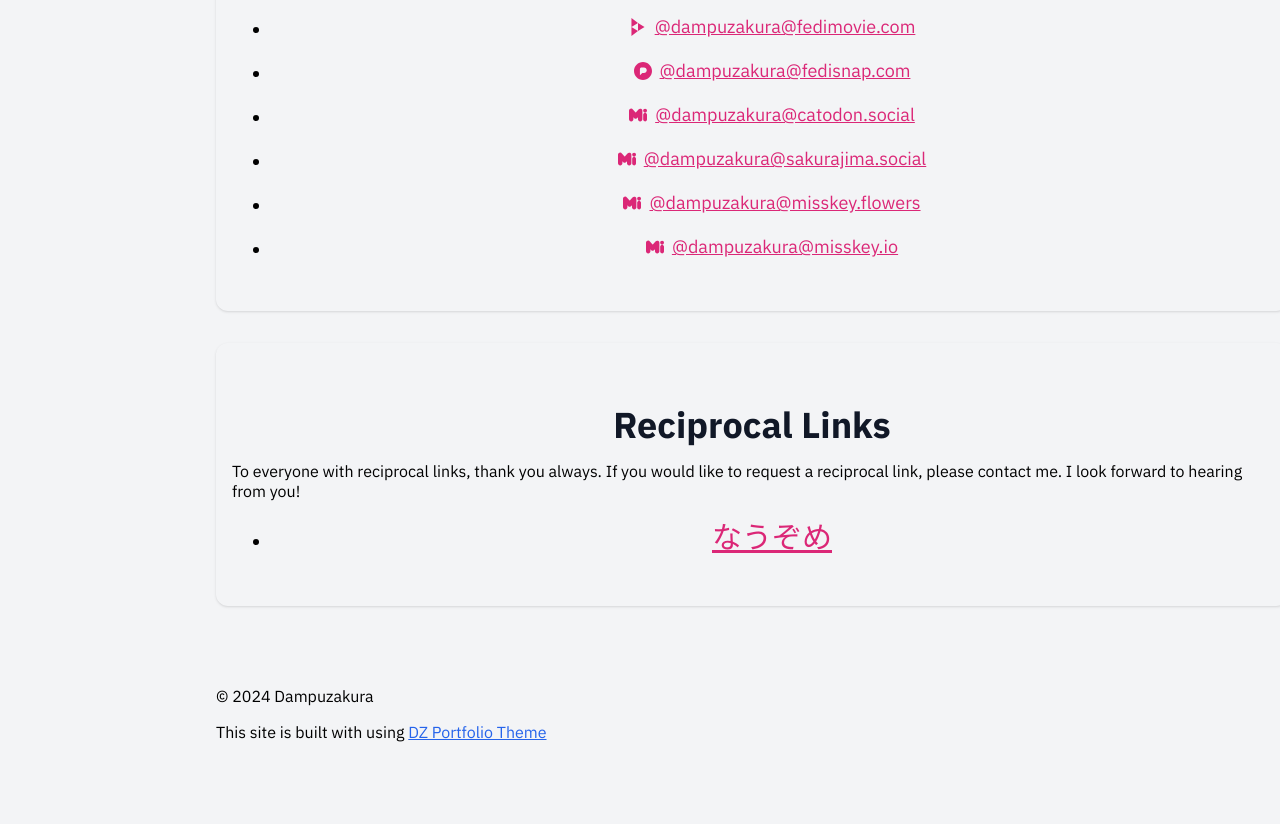
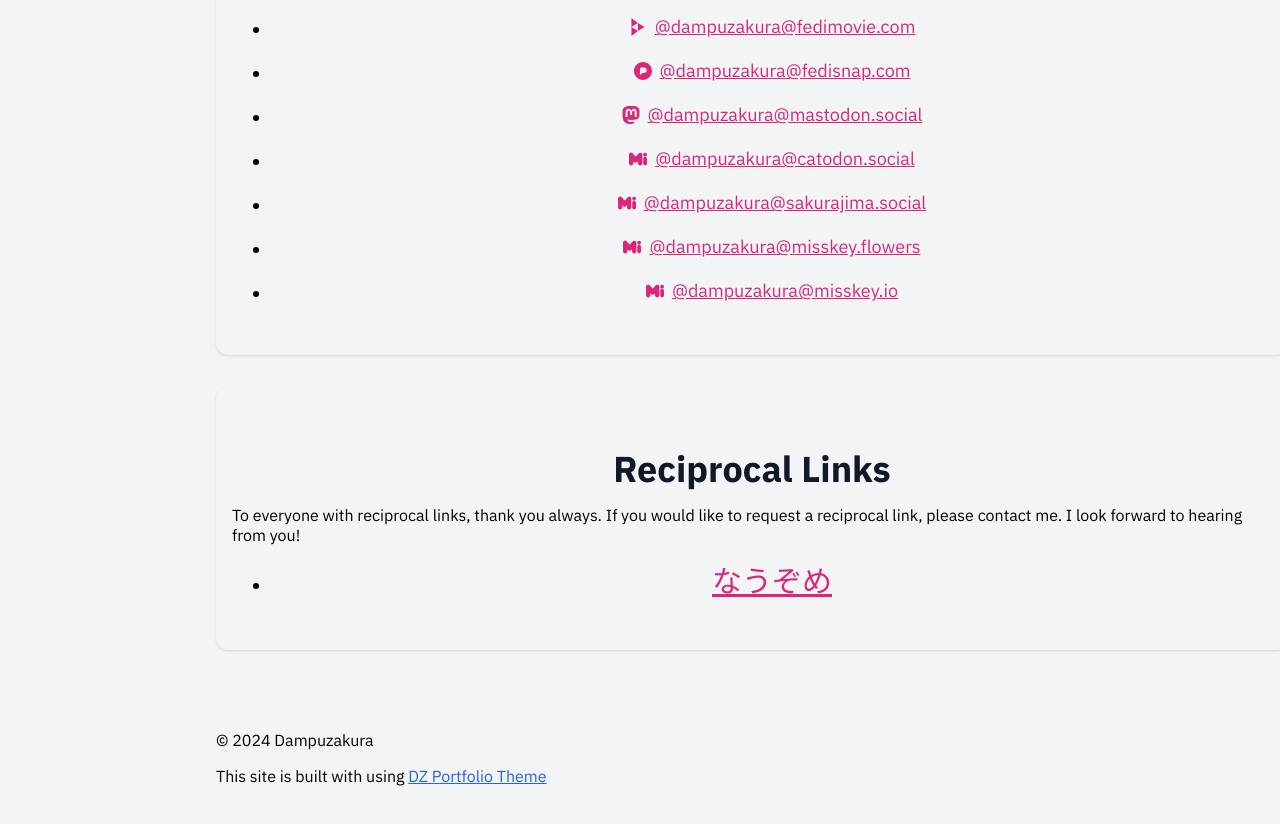
Before and after one commit to dampuzakura/dampuzakura.github.io, an Astro site: page / in a window 1280 px wide. Shown: the part 3260-4084 px from the top of the page. Before the commit the page ends 4050 px from the top, so only its background shows below. Built offline with nearby package versions, Linux system fonts and the light colour scheme; Astro itself is replaced by a stand-in of ours.

Commit message:
✨ mastodon.socialを追加

```diff
--- a/src/components/Home.svelte
+++ b/src/components/Home.svelte
@@ -111,6 +111,11 @@
       name: '@dampuzakura@fedisnap.com',
       url: 'https://fedisnap.com/@dampuzakura',
       icon: 'i-simple-icons:pixelfed',
+    },
+    {
+      name: '@dampuzakura@mastodon.social',
+      url: 'https://mastodon.social/@dampuzakura',
+      icon: 'i-simple-icons:mastodon',
     },
     {
       name: '@dampuzakura@catodon.social',
```
